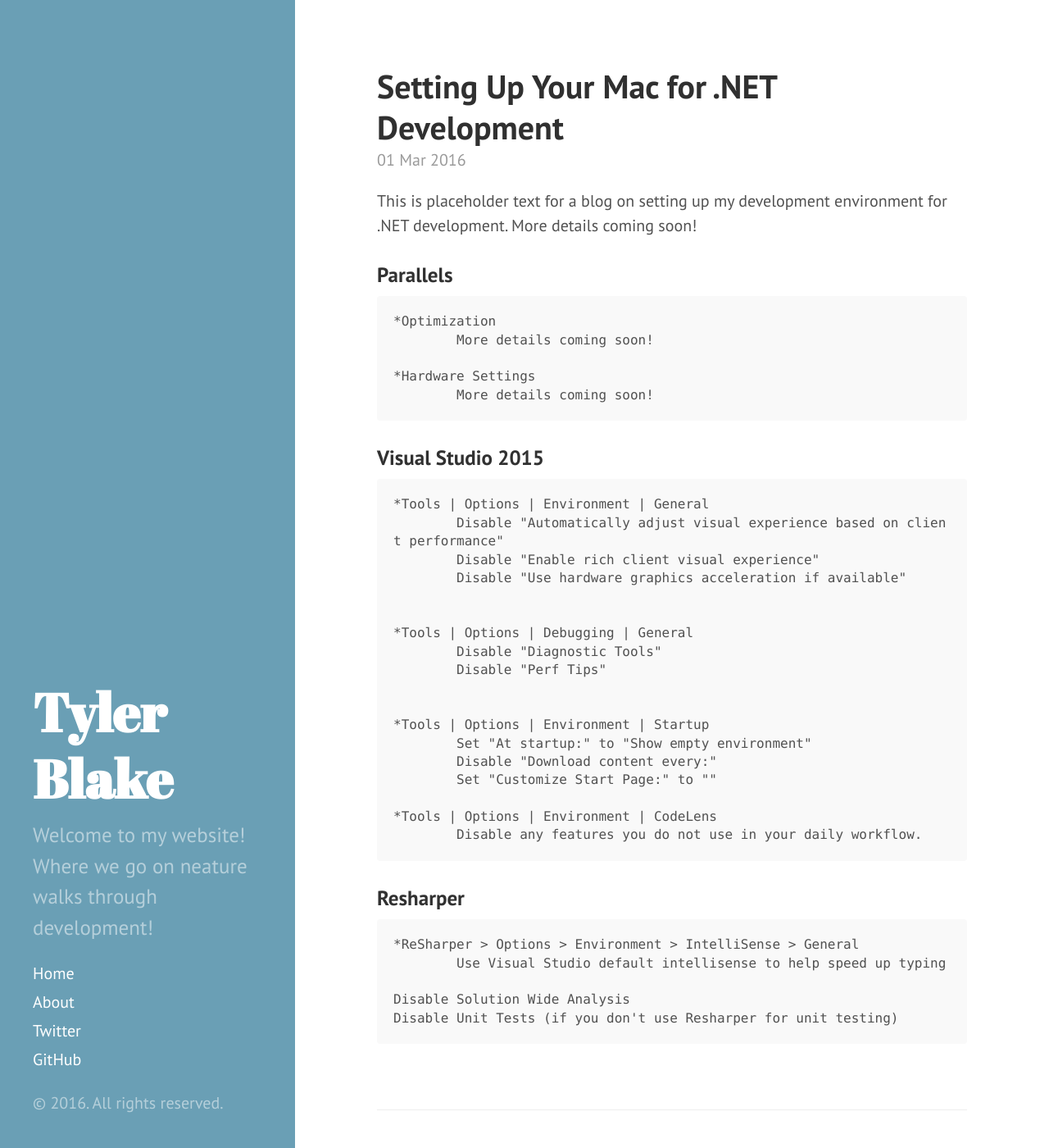
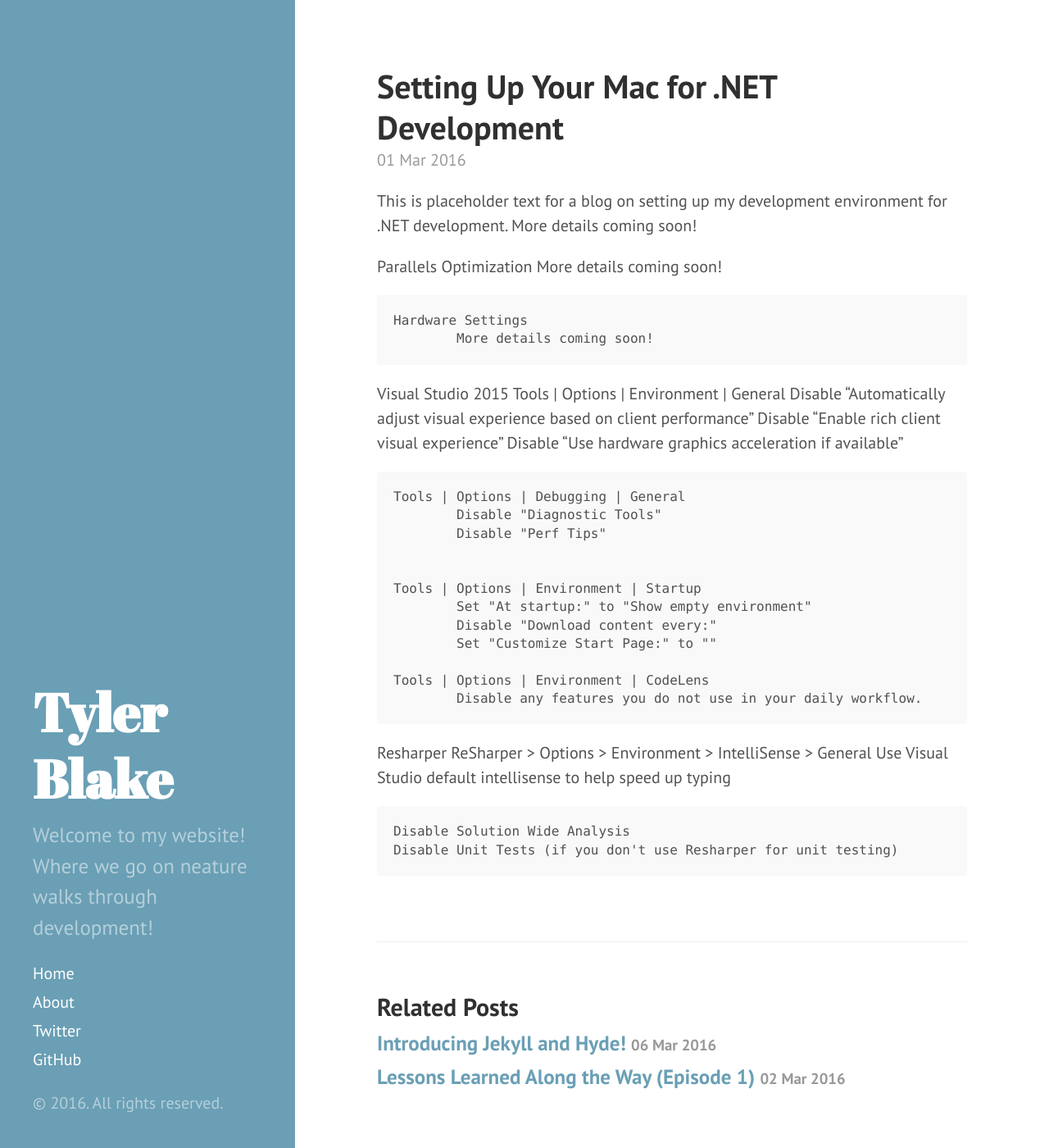
Before and after one commit to tylerablake/website, a Jekyll site: the page built from _posts/2016-03-01-.net-development-on-a-mac.md, in a window 1280 px wide and 1400 px high. Shown: the whole window at 82% size. Built offline with Jekyll 4.4.1, drawn with Linux system fonts in a browser that asks for light colours.

```diff
--- a/_posts/2016-03-01-.net-development-on-a-mac.md
+++ b/_posts/2016-03-01-.net-development-on-a-mac.md
@@ -5,35 +5,35 @@ title: Setting Up Your Mac for .NET Development
 
 This is placeholder text for a blog on setting up my development environment for .NET development. More details coming soon!
 
-### Parallels
-	*Optimization
+Parallels
+	Optimization
 		More details coming soon!
 
-	*Hardware Settings
+	Hardware Settings
 		More details coming soon!
 
-### Visual Studio 2015
-	*Tools | Options | Environment | General
+Visual Studio 2015
+	Tools | Options | Environment | General
 		Disable "Automatically adjust visual experience based on client performance"
 		Disable "Enable rich client visual experience"
 		Disable "Use hardware graphics acceleration if available"
 
 
-	*Tools | Options | Debugging | General
+	Tools | Options | Debugging | General
 		Disable "Diagnostic Tools"
 		Disable "Perf Tips"
 
 
-	*Tools | Options | Environment | Startup
+	Tools | Options | Environment | Startup
 		Set "At startup:" to "Show empty environment"
 		Disable "Download content every:"
 		Set "Customize Start Page:" to ""
 
-	*Tools | Options | Environment | CodeLens
+	Tools | Options | Environment | CodeLens
 		Disable any features you do not use in your daily workflow.
 
-### Resharper
-	*ReSharper > Options > Environment > IntelliSense > General
+Resharper
+	ReSharper > Options > Environment > IntelliSense > General
 		Use Visual Studio default intellisense to help speed up typing
 
 	Disable Solution Wide Analysis
```
